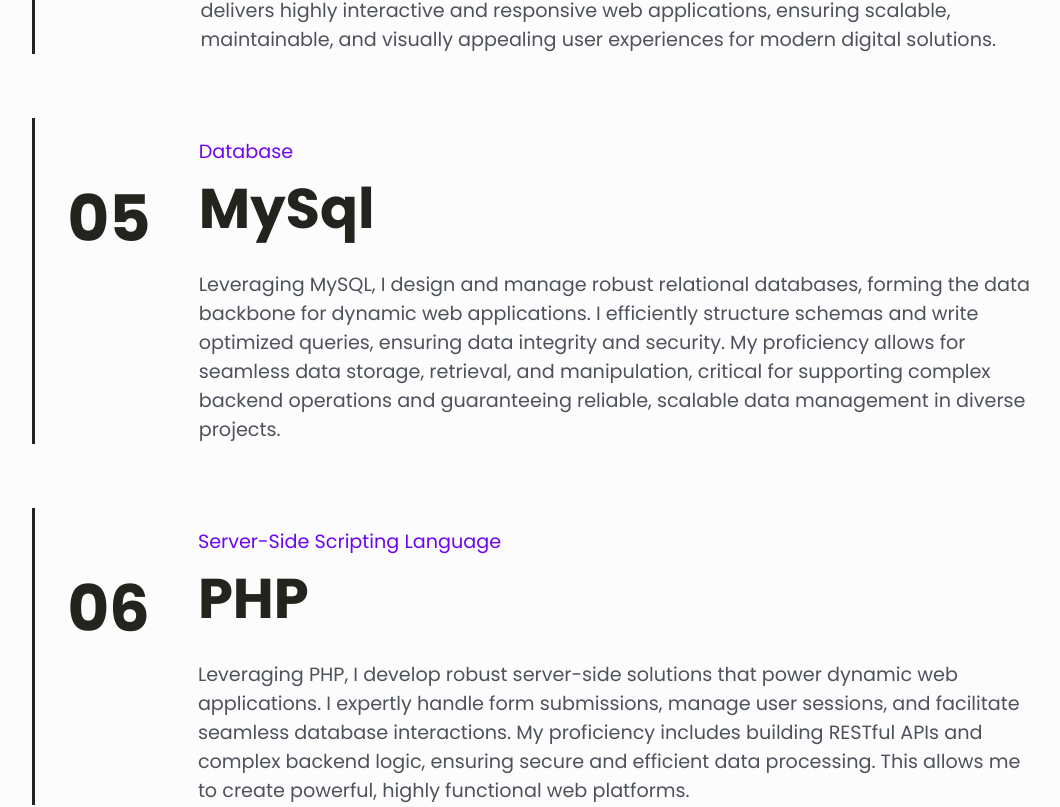
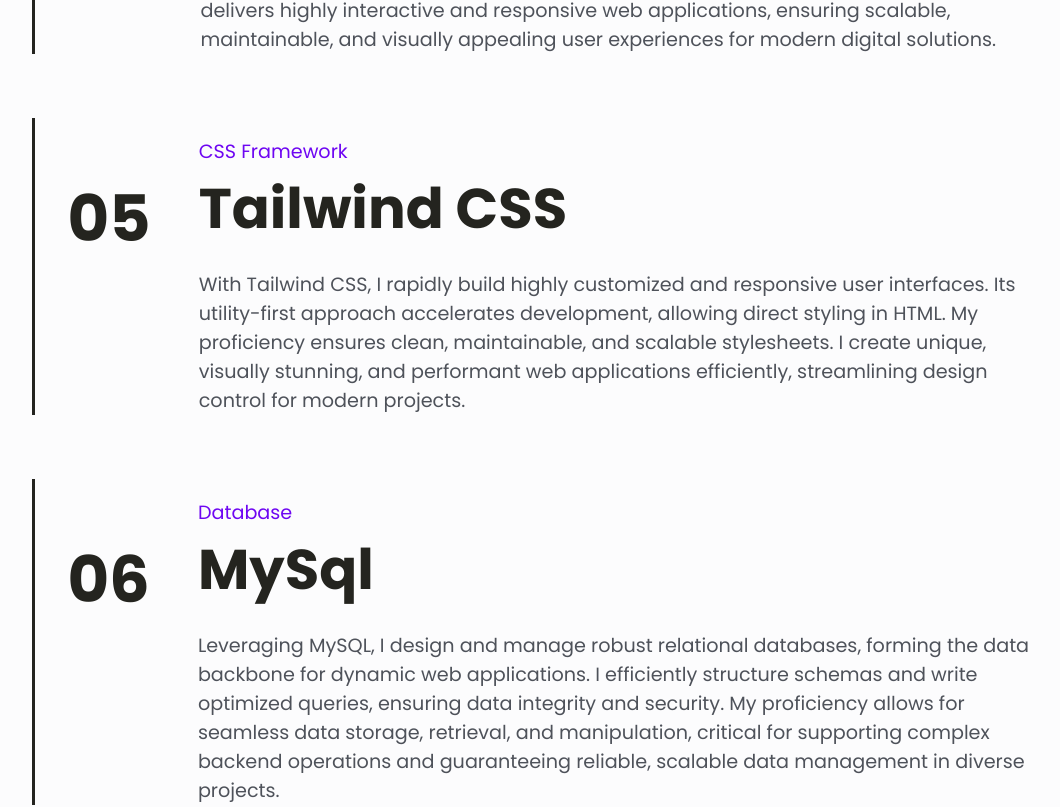
Before and after one commit to Hellacious1702/portfolio, a React (Vite) app: page /portfolio/About in a window 1280 px wide. Shown: the part 2600-3407 px from the top of the page, without its empty margins (86-1146 px from the left). Built offline with nearby package versions, Linux system fonts and the light colour scheme.

Commit message:
Added a new Langauge to about section

```diff
--- a/src/Components/About/AboutMyStack.jsx
+++ b/src/Components/About/AboutMyStack.jsx
@@ -23,6 +23,11 @@
             "Language" : "ReactJS" ,
             "Description" : "Leveraging React.js, I engineer dynamic and high-performance user interfaces, utilizing its component-based architecture for efficient development and reusability. I expertly manage complex application states and integrate seamlessly with APIs. My proficiency delivers highly interactive and responsive web applications, ensuring scalable, maintainable, and visually appealing user experiences for modern digital solutions.",
             "Type" : "JavaScript Framework"
+        } ,
+        {
+            "Language" : "Tailwind CSS" ,
+            "Description" : "With Tailwind CSS, I rapidly build highly customized and responsive user interfaces. Its utility-first approach accelerates development, allowing direct styling in HTML. My proficiency ensures clean, maintainable, and scalable stylesheets. I create unique, visually stunning, and performant web applications efficiently, streamlining design control for modern projects.",
+            "Type" : "CSS Framework"
         } ,
         {
             "Language" : "MySql" ,
```
